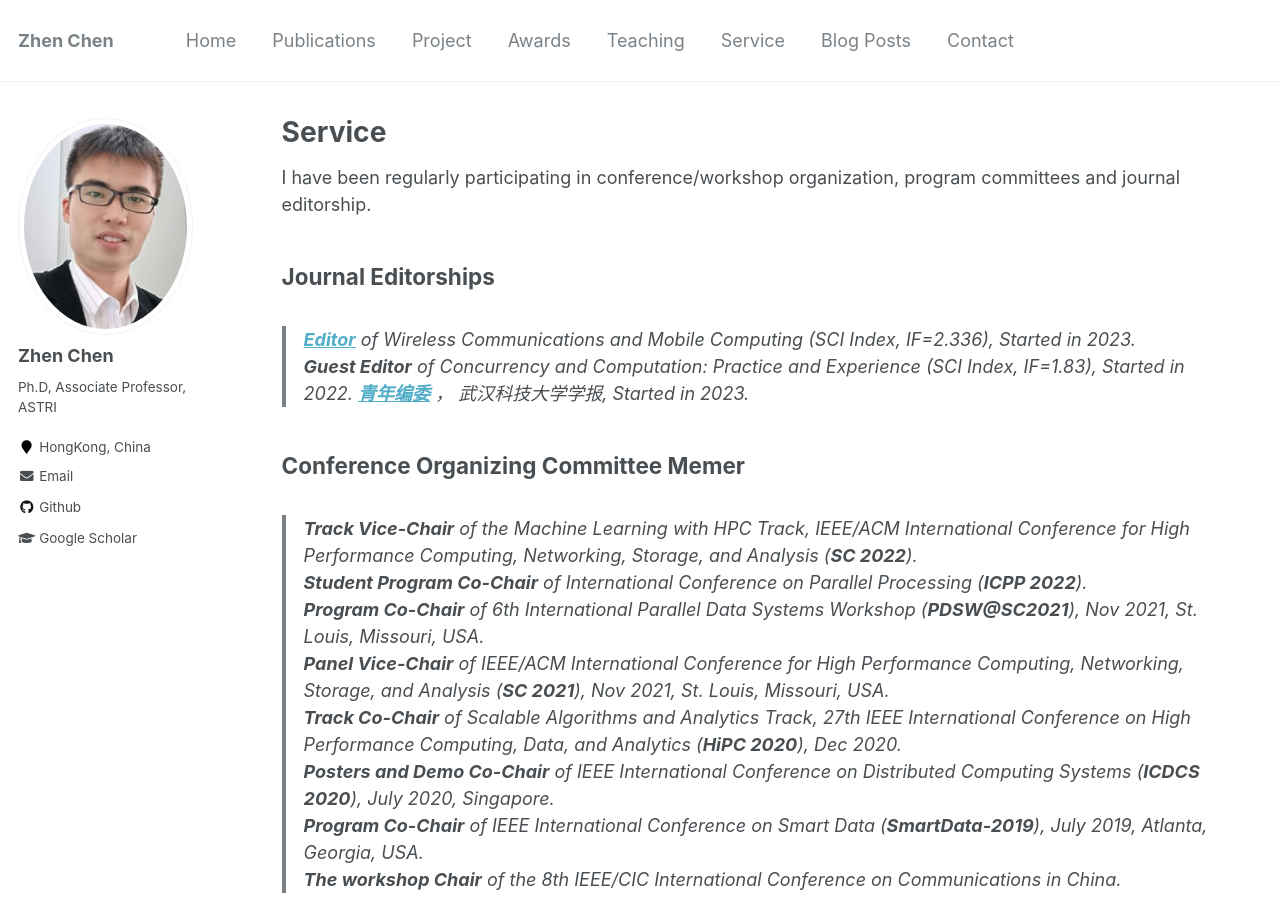
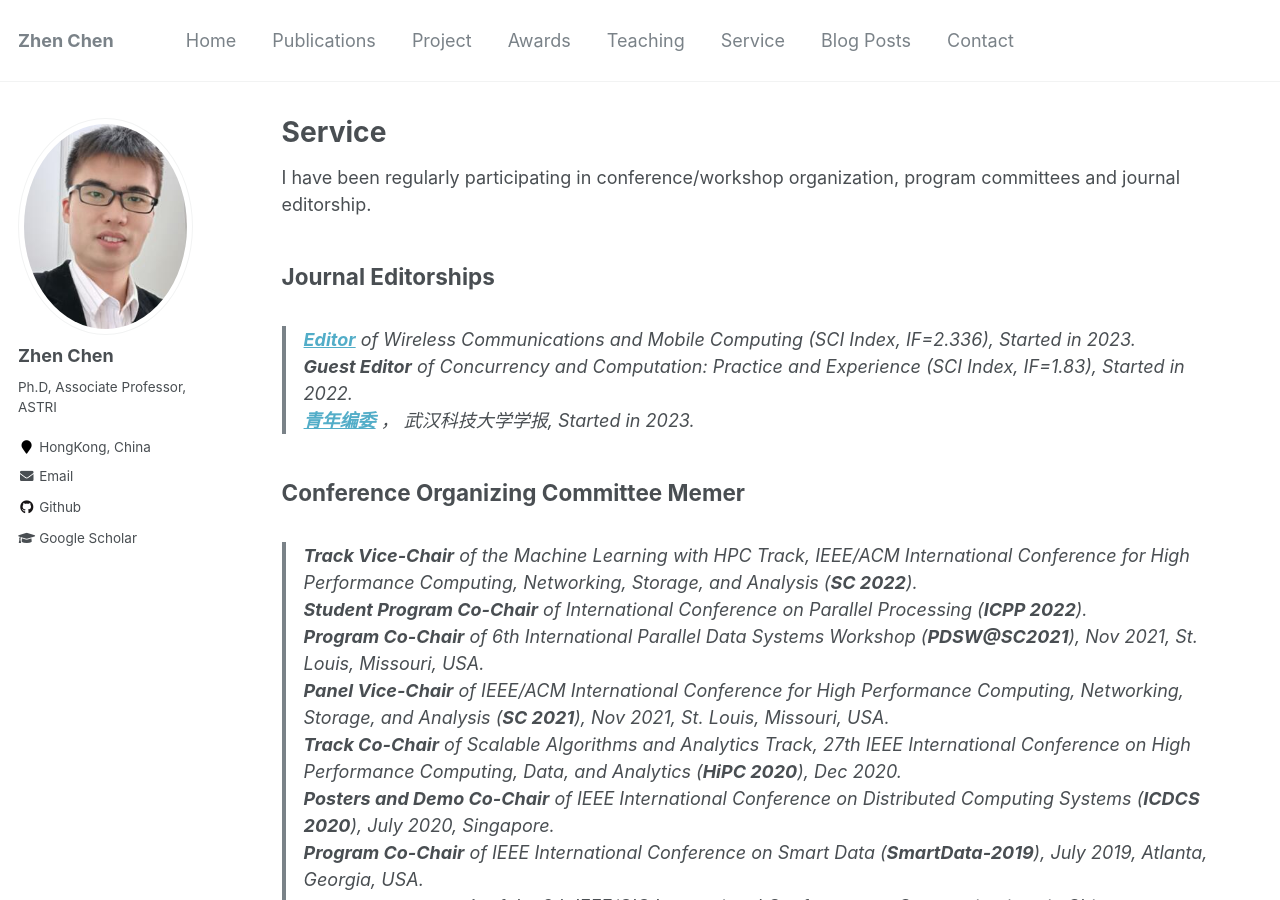
Before and after one commit to baile035/chenz_CV, a Jekyll site: the page built from _pages/service.md, in a window 1280 px wide and 900 px high. Built offline with Jekyll 4.4.1, drawn with Linux system fonts in a browser that asks for light colours.

```diff
--- a/_pages/service.md
+++ b/_pages/service.md
@@ -16,7 +16,7 @@ Journal Editorships
 <!--
 > **Associate Editor** of IEEE Transactions on Parallel and Distributed Systems (SCI Index, IF=2.69), Started in Jan 2022.<br>
 -->
-> **Guest Editor** of Concurrency and Computation: Practice and Experience (SCI Index, IF=1.83), Started in 2022.
+> **Guest Editor** of Concurrency and Computation: Practice and Experience (SCI Index, IF=1.83), Started in 2022.<br>
 > **<a href="http://wkdxb.wust.edu.cn/wkd_zr/ch/reader/view_news.aspx?id=20230831144843001/">青年编委</a>**  ， 武汉科技大学学报, Started in 2023.
 
 Conference Organizing Committee Memer
```
